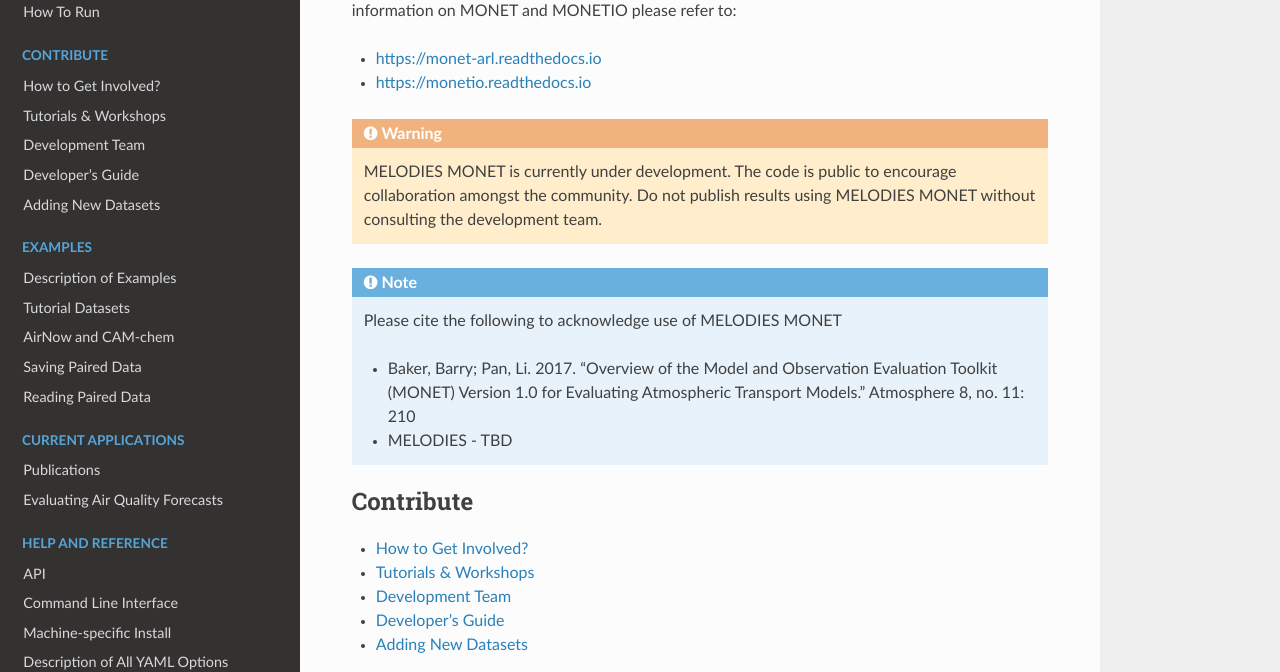
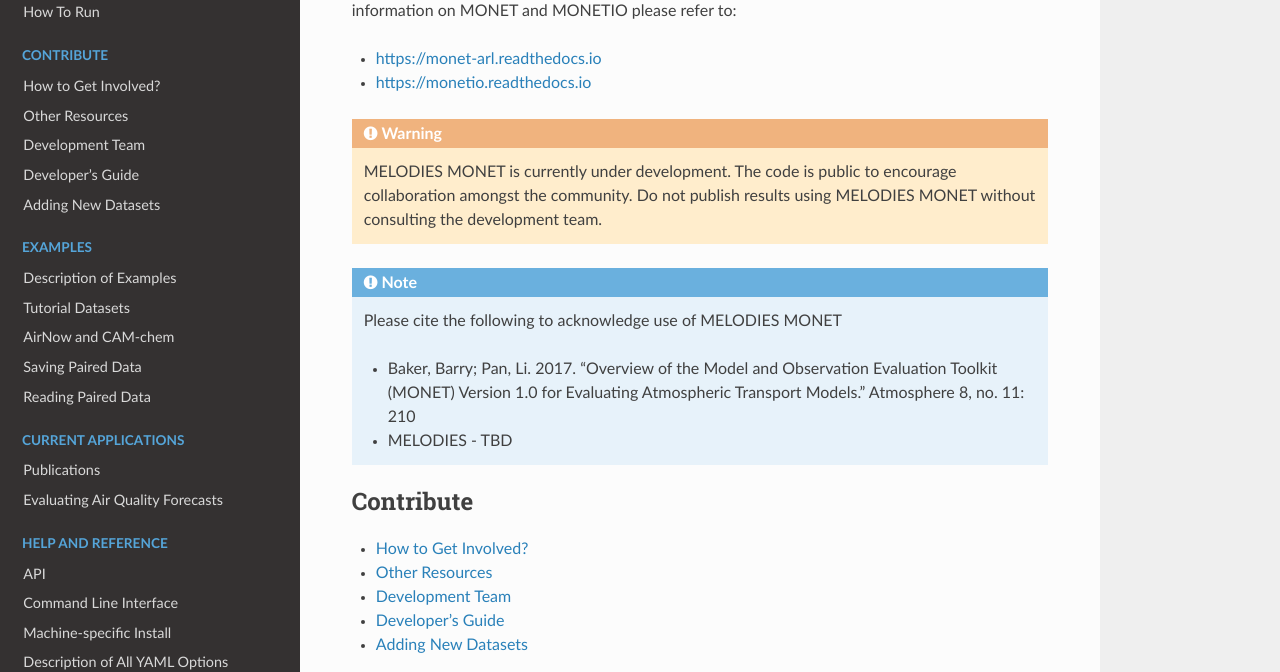
Before and after one commit to NOAA-CSL/MELODIES-MONET, a Sphinx documentation site: the page built from docs/index.rst, in a window 1280 px wide and 1343 px high. Shown: the part 497-1169 px from the top of the window. Built offline with Sphinx 7.4.7 and the Read the Docs theme 2.0.0, drawn with Linux system fonts in a browser that asks for light colours; pages that are not in the unit, such as notebooks, are missing from menus.

Commit message:
Change name of workshops to Other Resources

```diff
--- a/docs/develop/contribute.rst
+++ b/docs/develop/contribute.rst
@@ -11,8 +11,8 @@ the contributions and support from you.
 - Please check out
   `GitHub Projects <https://github.com/NOAA-CSL/MELODIES-MONET/projects>`__
   to learn about current development plans.
-- Join an :ref:`Upcoming Workshop <develop/workshops:Upcoming>`
-  or check out :ref:`Past Workshops <develop/workshops:Past>`.
+- Join an :ref:`Upcoming Workshop <develop/other_resources:Upcoming>`
+  or check out :ref:`Past Workshops <develop/other_resources:Past>`.
 - See our developers guide, to learn
   :ref:`develop/developers_guide:How to incorporate updates to MELODIES MONET`.
 - Email melodies@ucar.edu with questions.
--- a/docs/develop/workshops.rst
+++ b/docs/develop/other_resources.rst
@@ -1,5 +1,5 @@
-Tutorials & Workshops
-=====================
+Other Resources
+===============
 
 Check out our upcoming and past tutorials, workshops, surveys, etc. below.
 
--- a/docs/index.rst
+++ b/docs/index.rst
@@ -65,7 +65,7 @@ MONETIO please refer to:
    :caption: Contribute
 
    develop/contribute
-   develop/workshops
+   develop/other_resources
    develop/development_team
    develop/developers_guide
    develop/datasets
```
